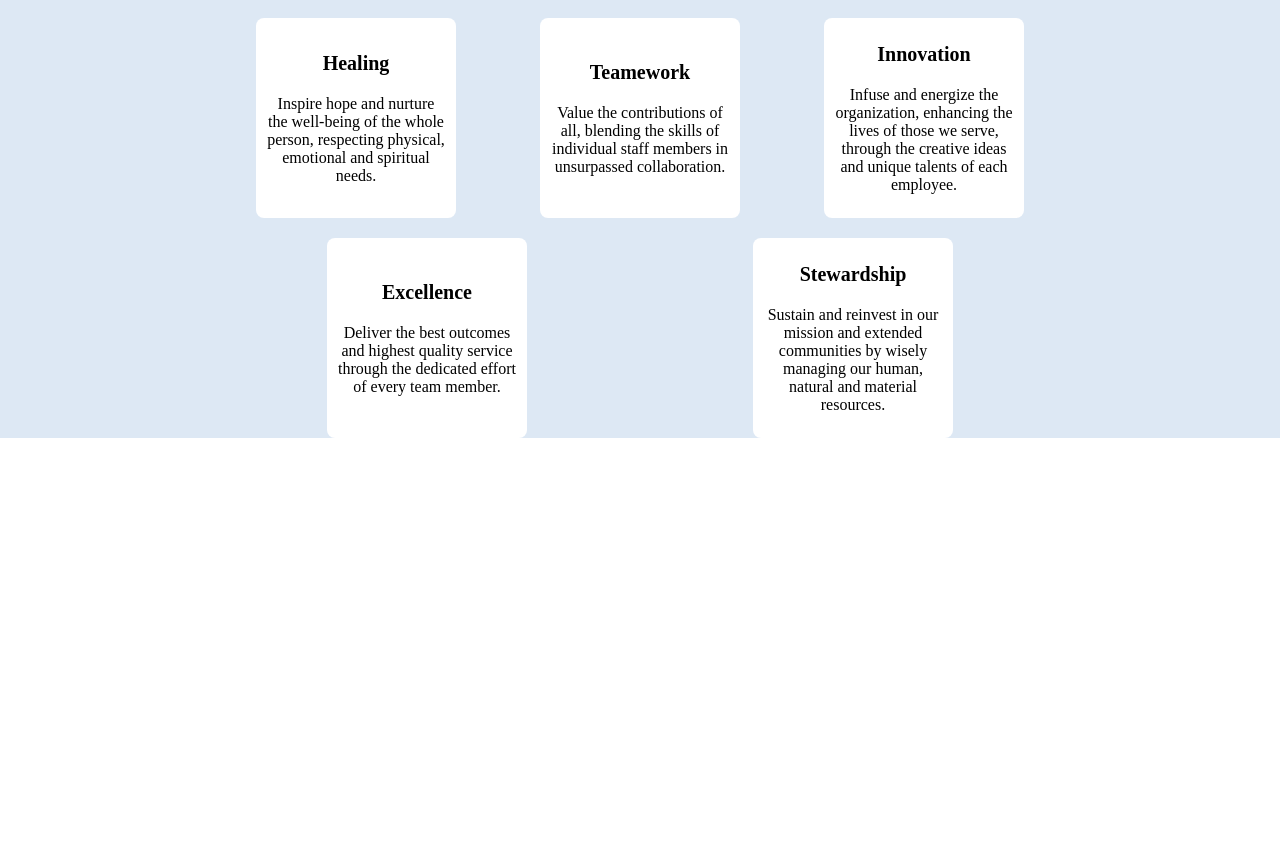
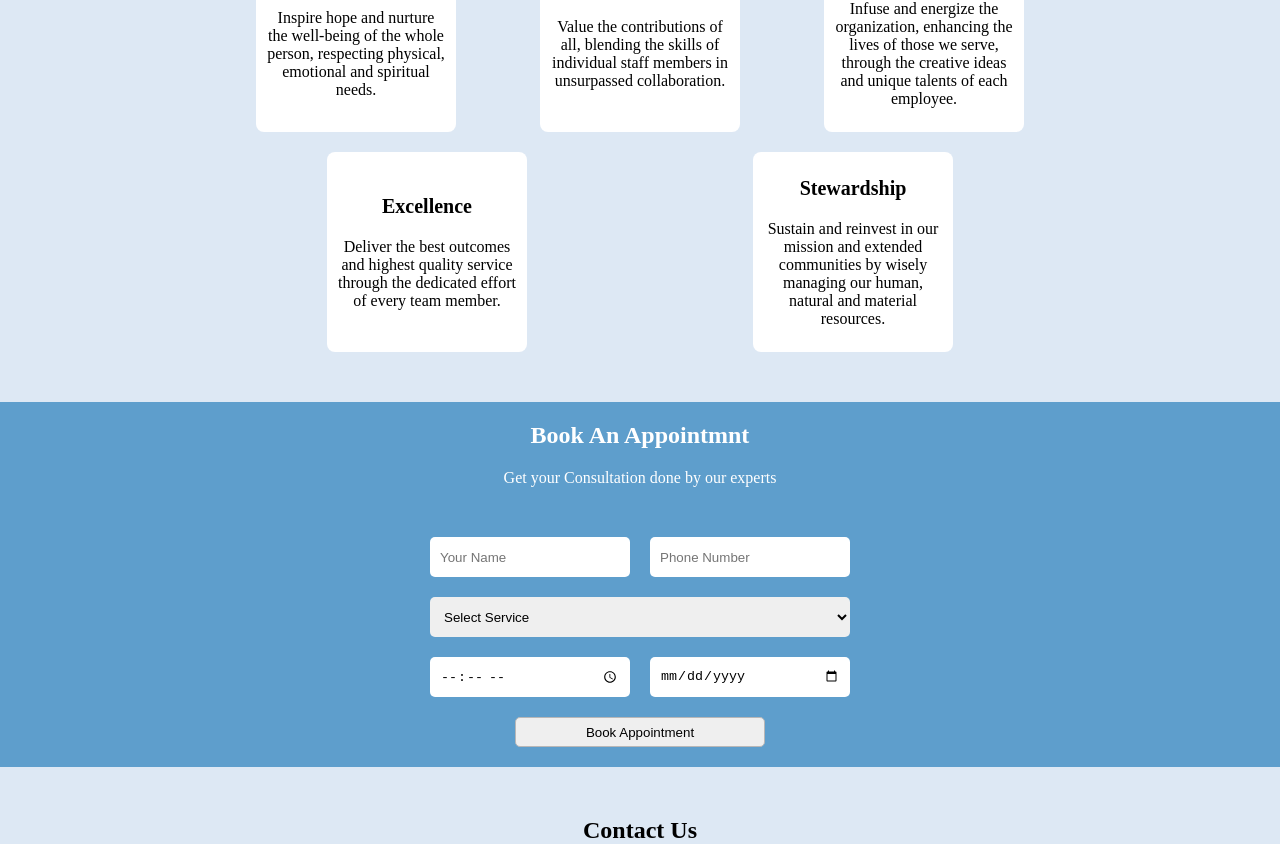
Before and after one commit to youngmentor/Exquisite-Clinic, a React (Vite) app: page / in a window 1280 px wide. Shown: the part 1514-2358 px from the top of the page. Before the commit the page ends 1952 px from the top, so only its background shows below. Built offline with nearby package versions, Linux system fonts and the light colour scheme.

Commit message:
added contact page

```diff
--- a/package.json
+++ b/package.json
@@ -9,6 +9,7 @@
     "preview": "vite preview"
   },
   "dependencies": {
+    "apexcharts": "^3.37.1",
     "react": "^18.2.0",
     "react-dom": "^18.2.0"
   },
--- a/src/About/About.css
+++ b/src/About/About.css
@@ -20,7 +20,8 @@ text-align: center;
 }
 .About_Main_Wrap p{
     /* width: 400px; */
-    font-size: 25px;
+    font-size: 20px;
+    color: white;
 }
 .List li{
    list-style-type: none;
@@ -32,7 +33,9 @@ text-align: center;
     .About_Main{
         width: 100%;
     }
-    .About_Main_Wrap{
+    .About_Main_Wrap p{
         font-size: 15px;
+        color: white;
+        /* color: rgb(212, 199, 199); */
     }
 }
--- a/src/App.jsx
+++ b/src/App.jsx
@@ -3,6 +3,7 @@ import About from './About/About'
 // import './App.css'
 import "./App.css"
 import Appointment from './Appointment/Appointment'
+import Contact from './Contact/Contact'
 import Header from './Header/Header'
 import Landing from './Landing/Landing'
 import Mission from './Mission/Mission'
@@ -17,6 +18,7 @@ function App() {
        <Mission/>
        <Value/>
        <Appointment/>
+       <Contact/>
     </div>
   )
 }
--- a/src/Appointment/Appointment.css
+++ b/src/Appointment/Appointment.css
@@ -0,0 +1,65 @@
+.Appointment_Main{
+    width: 100%;
+    background-color: #5E9ECC;
+    display: flex;
+    /* flex-direction: column; */
+    align-items: center;
+    justify-content: center;
+    margin-top: 50px;
+}
+.Appointment_Main_Wrap{
+    width: 80%;
+    display: flex;
+    flex-direction: column;
+    align-items: center;
+    justify-content: center;
+    padding: 20px;
+
+}
+.Appointment_Main_Wrap h2{
+    color: white;
+}
+.Appointment_Main_Wrap p{
+    color: white;
+    margin-top: 20px;
+}
+.Appointment_Inpu_Main{
+    display: flex;
+    flex-direction: column;
+    align-items: center;
+    justify-content: center;
+    gap: 20px;
+    margin-top: 50px;
+}
+.Appointment_Input{
+    gap: 10px;
+    width: 200px;
+    height: 40px;
+    border-radius: 5px;
+    padding: 10px;
+    border: none;
+    outline: none;
+}
+.Appointment_Input_Wrap{
+    display: flex;
+    /* flex-direction: column; */
+    gap: 20px;
+
+}
+.Appointment_Service{
+    width: 420px;
+    height: 40px;
+    border-radius: 5px;
+    padding: 10px;
+    border: none;
+    outline: none;
+
+}
+.Appointment_Bttn{
+    width: 250px;
+    height: 30px;
+    border-radius: 5px;
+    border: 1px solid rgb(184, 183, 183);
+    cursor: pointer;
+    outline: none;
+}
--- a/src/Appointment/Appointment.jsx
+++ b/src/Appointment/Appointment.jsx
@@ -2,8 +2,30 @@ import React from 'react'
 import "./Appointment.css"
 const Appointment = () => {
   return (
-    <div>
-
+    <div className='Appointment_Main'>
+     <div className='Appointment_Main_Wrap'>
+         <h2>Book An Appointmnt</h2>
+         <p>Get your Consultation done by our experts</p>
+         <div className='Appointment_Inpu_Main'>
+            <div className='Appointment_Input_Wrap'>
+            <input type="text" className="Appointment_Input"  placeholder='Your Name'/>
+            <input type="number" className="Appointment_Input"  placeholder='Phone Number'/>
+            </div>
+            <select className='Appointment_Service'>
+              <option>Select Service</option>
+              <option>back pain</option>
+              <option>leg pain</option>
+              <option>stroke</option>
+              <option>rhuematism</option>
+            </select>
+            {/* <input type="text" className="Appointment_Input"  placeholder='Select Service' /> */}
+           <div className='Appointment_Input_Wrap'>
+           <input type="time" className="Appointment_Input"  placeholder='Time'/>
+            <input type="date" className="Appointment_Input"  placeholder='Date'/>
+           </div>
+           <button className='Appointment_Bttn'>Book Appointment</button>
+         </div>
+     </div>
     </div>
   )
 }
--- /dev/null
+++ b/src/Contact/Contact.css
@@ -0,0 +1,14 @@
+.Contact_Main{
+  width: 100%;
+  display: flex;
+  align-items: center;
+  justify-content: center;
+  margin-top: 50px;
+}
+.Contact_Main_Wrap{
+    width: 80%;
+    display: flex;
+    flex-direction: column;
+    align-items: center;
+    justify-content: center;
+}
--- /dev/null
+++ b/src/Contact/Contact.jsx
@@ -0,0 +1,13 @@
+import React from 'react'
+import "./Contact.css"
+const Contact = () => {
+  return (
+    <div className='Contact_Main'>
+        <div className='Contact_Main_Wrap'>
+            <h2>Contact Us</h2>
+        </div>
+    </div>
+  )
+}
+
+export default Contact
--- a/src/Landing/Landing.css
+++ b/src/Landing/Landing.css
@@ -29,6 +29,7 @@
     border-radius: 5px;
     background-color: #5E9ECC;
     color: white;
+    cursor: pointer;
 }
 .b{
     color: #5E9ECC;
```
Also changed, not shown: 1 other file (tests, documents, lock files or other folders).
